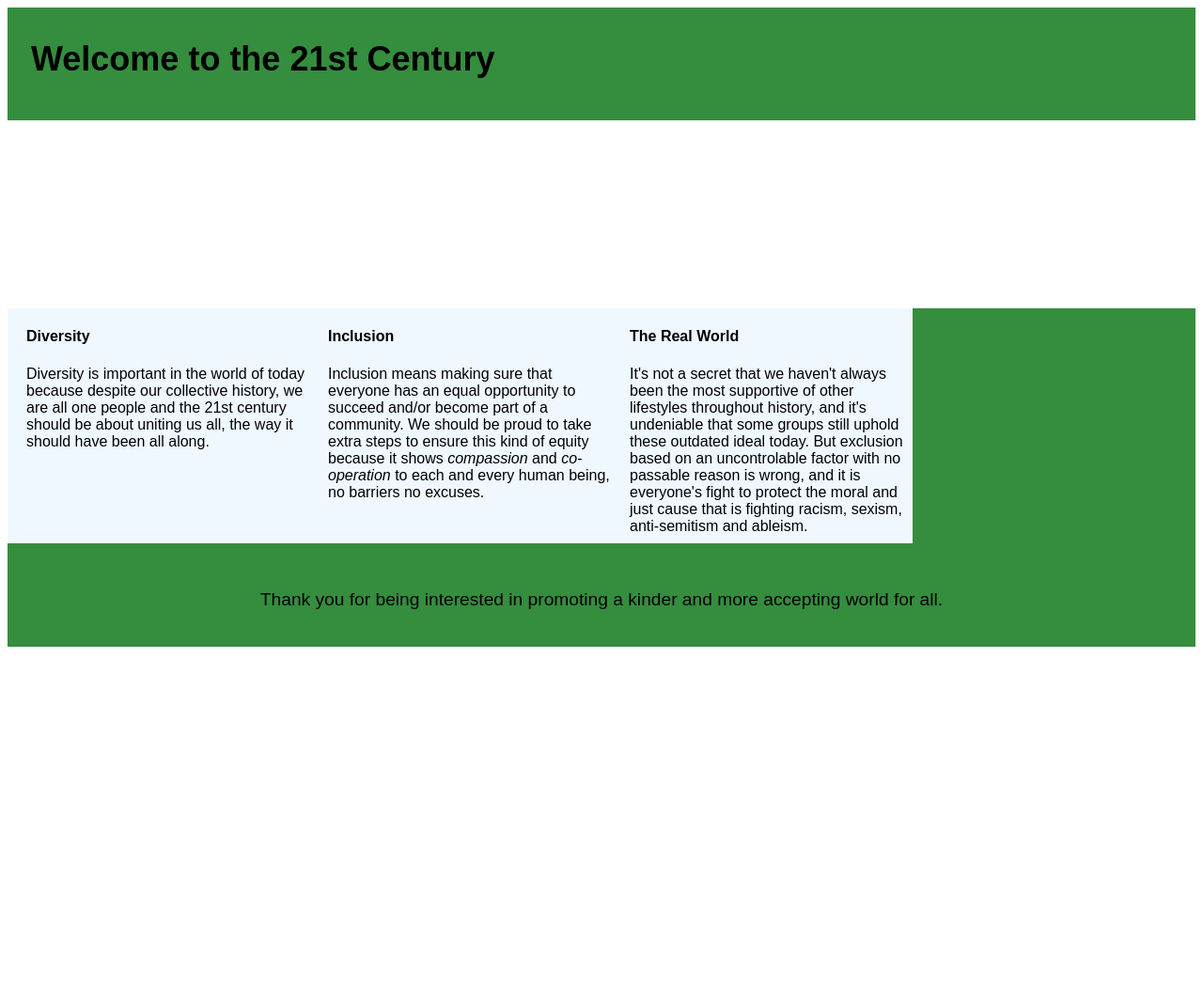
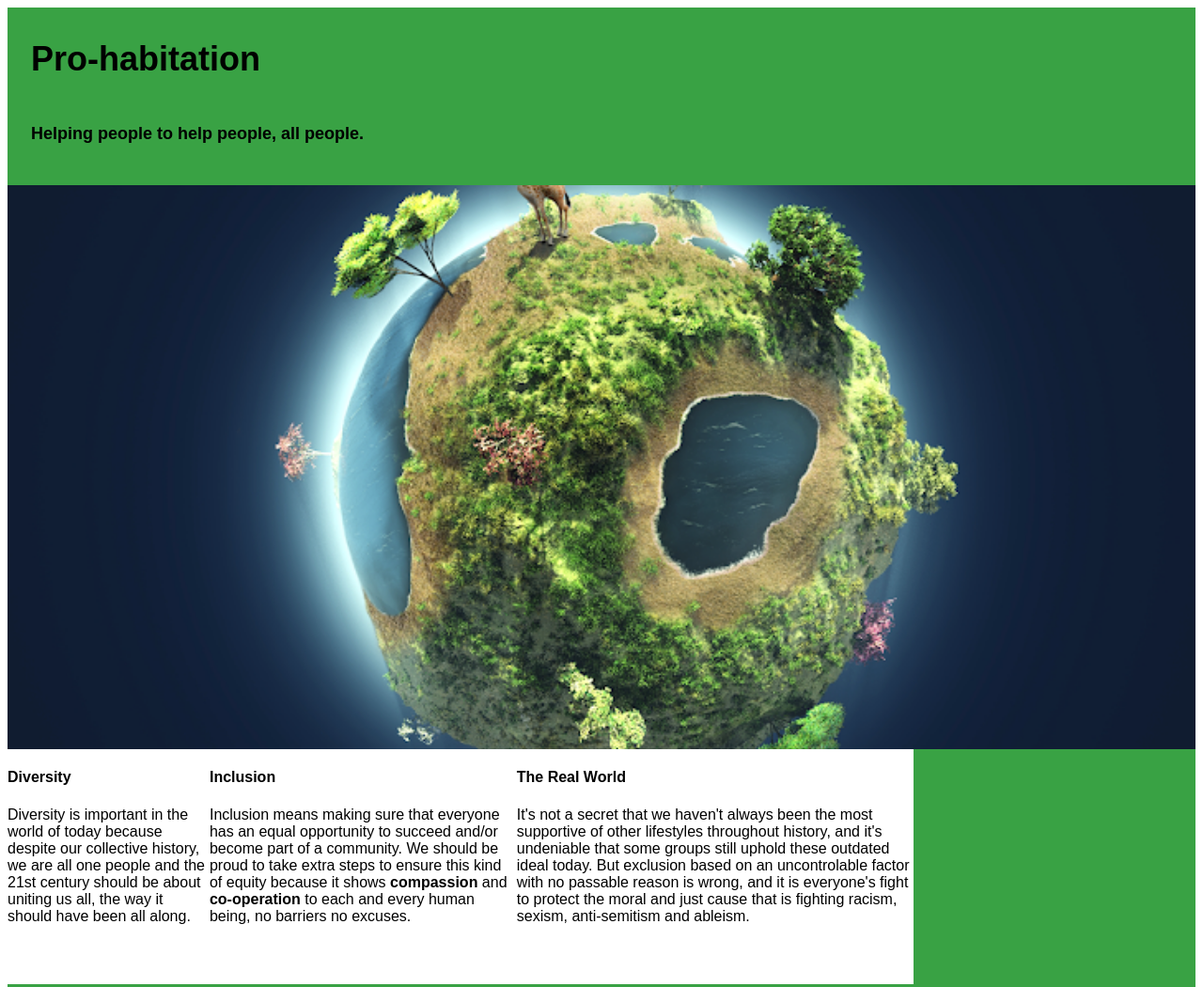
Before and after one commit to joeht112/Diversity, a plain HTML site: page index.html in a window 1280 px wide. Shown: the top 1050 px of the page at 94% size. Before the commit the page ends 800 px from the top, so only its background shows below. Drawn offline with Linux system fonts and the light colour scheme.

Commit message:
Added hero image

```diff
--- a/assets/css/style.css
+++ b/assets/css/style.css
@@ -1,5 +1,5 @@
 .main-heading {
-    background-color:#358d3e;
+    background-color: #39a244;
     display: inline-block;
     position:relative;
     left: 25px;
@@ -9,29 +9,28 @@ body {
     font-family: Oswald, sans-serif;
 }
 .menu {
-    background-color: #358d3e;
+    background-color: #39a244;
     position: absolute;
     right: 25px;
     top: 10px;
 }
-div {
-    width: 100%;
-}
+
 .background-panel {
-    background-color: #358d3e;
+    background-color: #39a244;
     width: 100%;
     height: 250px;
     position:relative;
     display: flex;
+    flex-wrap:initial
 }
-.window {
+.hero {
     width: 100%;
-    height: 200px;
-    visibility: hidden;
+    height: 600px;
+    background: url("./images/planet.png") no-repeat center center/cover;
 }
 
 #header {
-    background-color: #358d3e;
+    background-color: #39a244;
     font-size: large;
     font-family: Oswald, sans-serif;
     padding-bottom: 30px;
@@ -42,17 +41,17 @@ div {
     position: fixed;
 }
 .card {
-    display:inline-block;
     border: 10px;
     flex-shrink: 1;
-    background-color: aliceblue;
-    padding-left:20px;
+    background-color: #fff;
+    border-color: #000;
+    gap:15px;
 }
 section {
     position: relative;
 }
 #footer1 {
-    background-color: #358d3e;
+    background-color: #39a244;
     text-align: center;
     font-family: Oswald, sans-serif;
     font-size: larger;
--- a/index.html
+++ b/index.html
@@ -6,7 +6,9 @@
     </head>
     <body>
         <header id="header">
-            <h1 class="main-heading">Welcome to the 21st Century</h1>
+            <h1 class="main-heading">Pro-habitation</h1>
+            <br>
+            <h4 class="main-heading">Helping people to help people, all people.</h4>
             <!--<nav class="menu">
                 <a href="index.html">Page 1</a>
                 <a href="page2.html">Page 2</a>
@@ -14,7 +16,7 @@
             </nav> -->
         </header>
         <section>
-       <div class="window"></div>
+       <div class="hero"></div>
        <div class="background-panel">
         <div class="card">
             <h4>Diversity</h4>
@@ -22,7 +24,7 @@
         </div>
         <div class="card">
             <h4>Inclusion</h4>
-            <p>Inclusion means making sure that everyone has an equal opportunity to succeed and/or become part of a community. We should be proud to take extra steps to ensure this kind of equity because it shows <em>compassion</em> and <em>co-operation</em> to each and every human being, no barriers no excuses.</p>
+            <p>Inclusion means making sure that everyone has an equal opportunity to succeed and/or become part of a community. We should be proud to take extra steps to ensure this kind of equity because it shows <strong>compassion</strong> and <strong>co-operation</strong> to each and every human being, no barriers no excuses.</p>
         </div>
         <div class="card">
             <h4>The Real World</h4>
```
Also changed, not shown: assets/css/images/planet.png (added).
